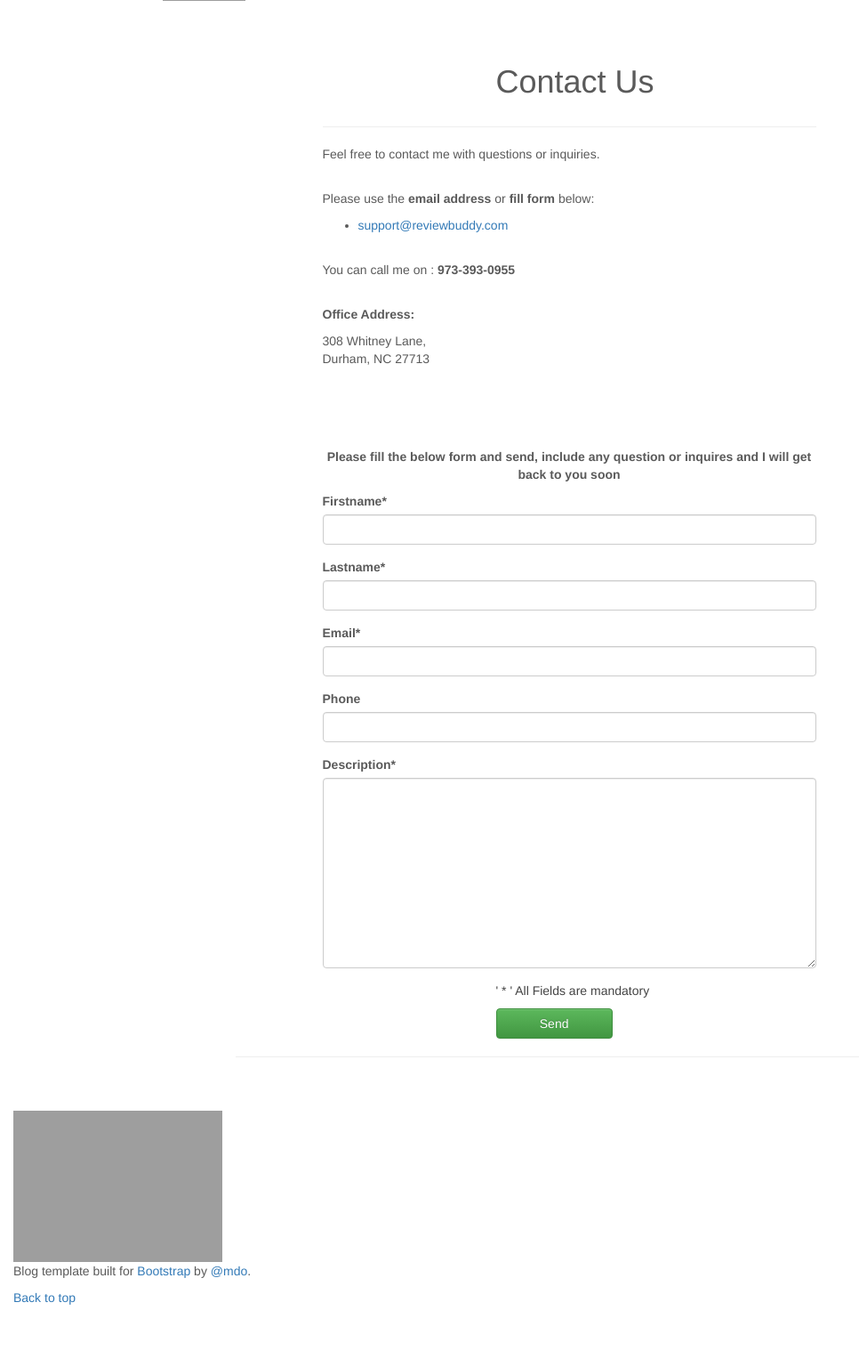
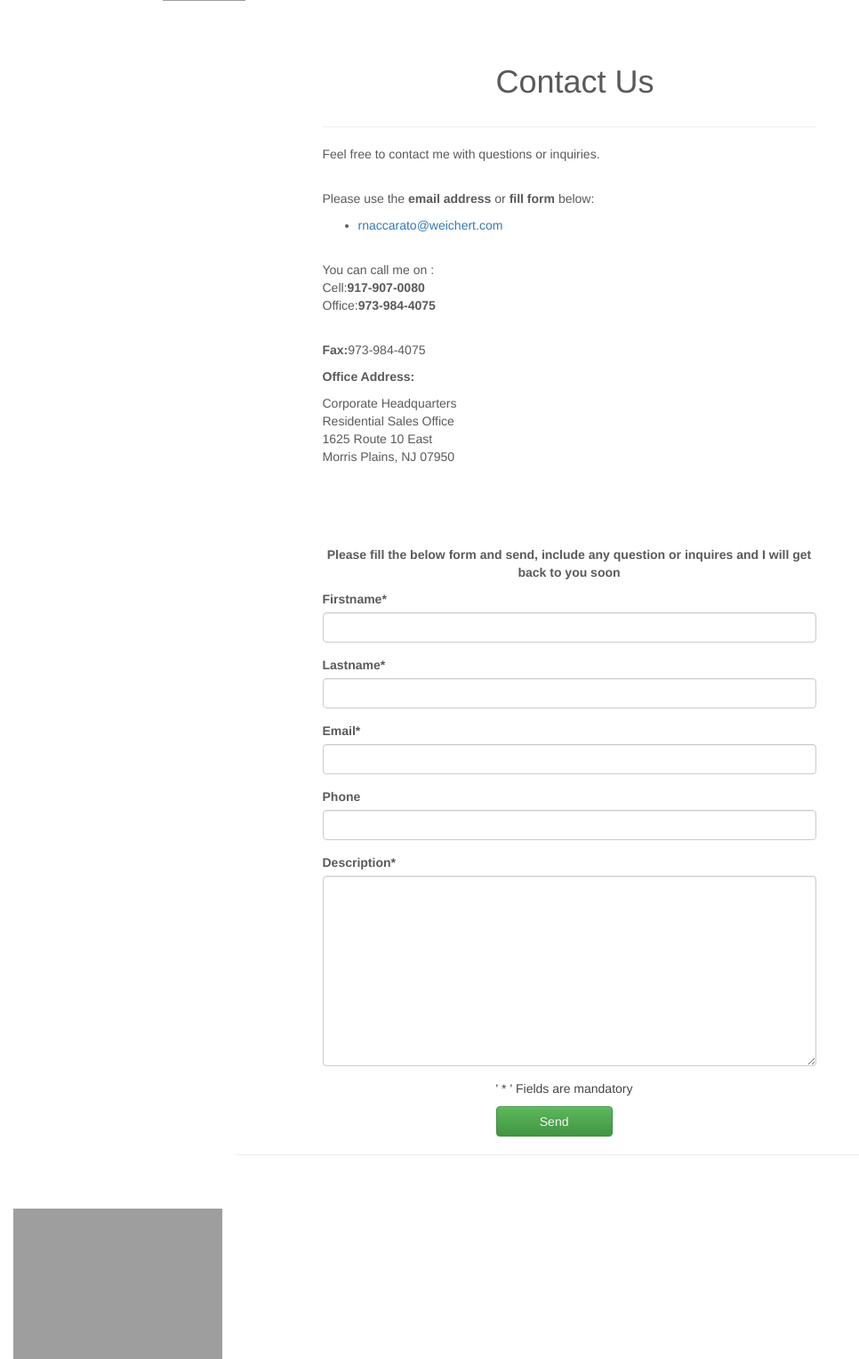
Before and after one commit to eborde777/Real-Estate-project, a Django app: page /contact/ in a window 1280 px wide. Shown: the part 79-1606 px from the top of the page at 89% size, without its empty margins (0-966 px from the left). Before the commit the page ends 1545 px from the top, so only its background shows below. Run offline with Django 3.2, Linux system fonts and the light colour scheme; some libraries are stand-ins or nearby versions; grey boxes are pictures that could not be loaded.

Commit message:
made changes in contact html and views

```diff
--- a/realtor/contact/views.py
+++ b/realtor/contact/views.py
@@ -1,4 +1,6 @@
-from django.shortcuts import render
+from django.conf import settings
+from django.core.mail import send_mail
+from django.shortcuts import render, redirect
 from django.contrib import messages
 from django.http import HttpResponseRedirect
 from .forms import ContactForm
@@ -17,8 +19,22 @@ def contact(request):
         cntct_mod.phone_number = form.cleaned_data.get("phone")
         cntct_mod.description = form.cleaned_data.get("description")
         cntct_mod.save()
+
+        subject = "User named %s %s asked a question" %(cntct_mod.firstName, cntct_mod.lastName)
+        from_email = cntct_mod.email
+        to_email = (settings.EMAIL_HOST_USER,)
+        contact_message = """
+        %s %s, via %s \n \n %s
+        """ % ( cntct_mod.firstName,cntct_mod.lastName, cntct_mod.email,cntct_mod.description )
+        send_mail(
+            subject,
+            contact_message,
+            from_email,
+            to_email,
+            fail_silently=False,
+        )
         messages.success(request, "Thank You !, I will reach you shortly...")
-        return HttpResponseRedirect("#")
+        return redirect("contact:contact")
 
     context= {
         "form":form,
--- a/realtor/templates/contact.html
+++ b/realtor/templates/contact.html
@@ -33,10 +33,13 @@ Contact
 <div class="col-md-6 col-md-offset-3 col-xs-8">
     <p>Feel free to contact me with questions or inquiries.</p><br/>
     <p>Please use the <strong> email address </strong> or <strong>fill form </strong> below:</p>
-    <ul><li><a href="mailto:support@reviewbuddy.com">support@reviewbuddy.com</a></li></ul><br/>
-    <p> You can call me on : <strong>973-393-0955</strong> </p><br/>
+    <ul><li><a href="mailto:rnaccarato@weichert.com">rnaccarato@weichert.com</a></li></ul><br/>
+    <p> You can call me on : <br/>
+        Cell:<strong>917-907-0080</strong> <br/> Office:<strong>973-984-4075</strong> </p><br/>
+    <p><strong>Fax:</strong>973-984-4075</p>
     <p><strong> Office Address:</strong> </p>
-    <p>308 Whitney Lane, <br/> Durham, NC 27713 </p><br/><br/><br/><br/>
+    <p>Corporate Headquarters <br/> Residential Sales Office <br/> 1625 Route 10 East <br/> Morris Plains, NJ 07950 </p>
+    <br/><br/><br/><br/>
     <p style="text-align: center"><strong>Please fill the below form and send, include any question or inquires and I will get back to you soon</strong></p>
 </div>
 
@@ -48,7 +51,7 @@ Contact
 
 <div class="row">
     <div class="col-md-6 col-md-offset-4 col-xs-3">
-        <p style="color: #444444">' * ' All Fields are mandatory</p>
+        <p style="color: #444444">' * ' Fields are mandatory</p>
         </div>
     <div class="col-md-6 col-md-offset-4 col-xs-6">
         <button type="submit" class="btn btn-success btn btn-primary col-md-6">Send</button>
```
Also changed, not shown: realtor/db.sqlite3.
